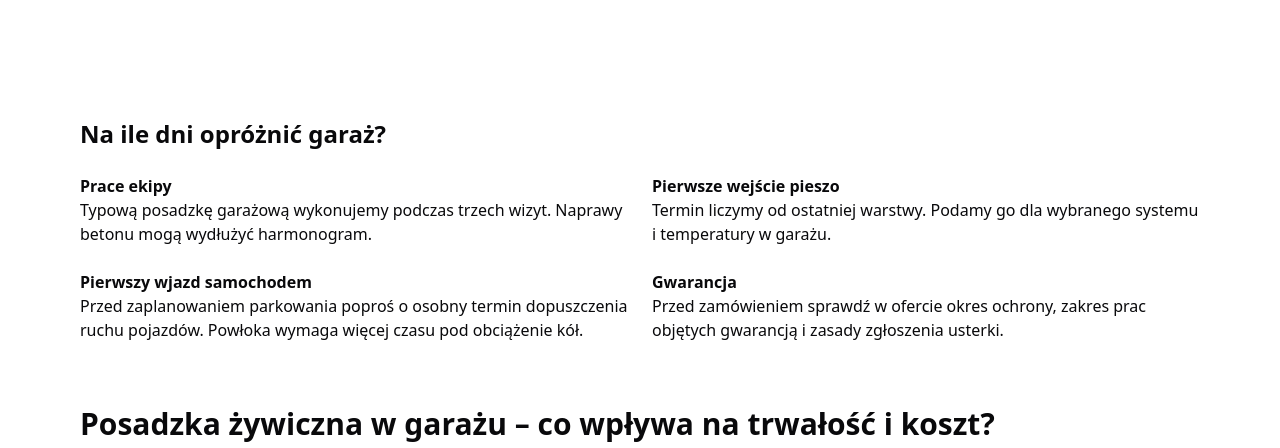
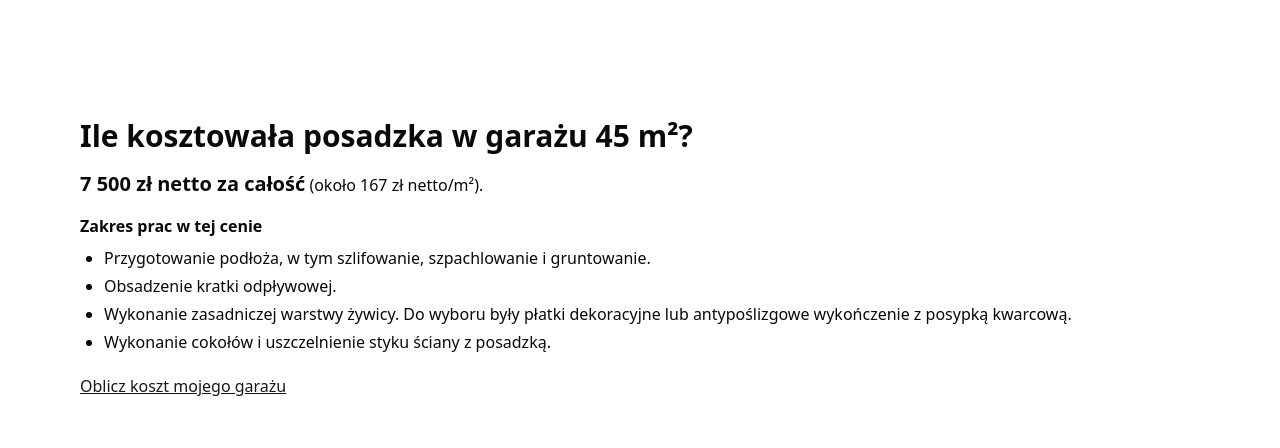
Before and after one commit to damianGG/posadzki-zywiczne, a Next.js app: page /garaze in a window 1280 px wide. Shown: the part 603-1051 px from the top of the page. Built offline with nearby package versions, Linux system fonts and the light colour scheme.

Commit message:
Dodaj zakres i cenę netto realizacji garażu 45 m²

```diff
--- a/app/garaze/page.tsx
+++ b/app/garaze/page.tsx
@@ -48,6 +48,22 @@ export default function Home() {
     return (
         <>
             <HeroMainPage variant="garage" />
+            <section aria-labelledby="garaz-koszt-realizacji" className="mx-auto max-w-6xl px-4 pt-12">
+              <h2 id="garaz-koszt-realizacji" className="text-2xl font-bold md:text-3xl">
+                Ile kosztowała posadzka w garażu 45 m²?
+              </h2>
+              <p className="mt-4"><strong className="text-xl">7 500 zł netto za całość</strong> (około 167 zł netto/m²).</p>
+              <p className="mt-4 font-semibold">Zakres prac w tej cenie</p>
+              <ul className="mt-2 list-disc space-y-1 pl-6">
+                <li>Przygotowanie podłoża, w tym szlifowanie, szpachlowanie i gruntowanie.</li>
+                <li>Obsadzenie kratki odpływowej.</li>
+                <li>Wykonanie zasadniczej warstwy żywicy. Do wyboru były płatki dekoracyjne lub antypoślizgowe wykończenie z posypką kwarcową.</li>
+                <li>Wykonanie cokołów i uszczelnienie styku ściany z posadzką.</li>
+              </ul>
+              <Link href="/kalkulator?typ=garaz" className="mt-5 inline-block font-medium text-primary underline">
+                Oblicz koszt mojego garażu
+              </Link>
+            </section>
             <section aria-labelledby="garaz-harmonogram" className="mx-auto max-w-6xl px-4 pt-12">
               <h2 id="garaz-harmonogram" className="text-2xl font-bold">Na ile dni opróżnić garaż?</h2>
               <dl className="mt-6 grid gap-6 sm:grid-cols-2">
```
